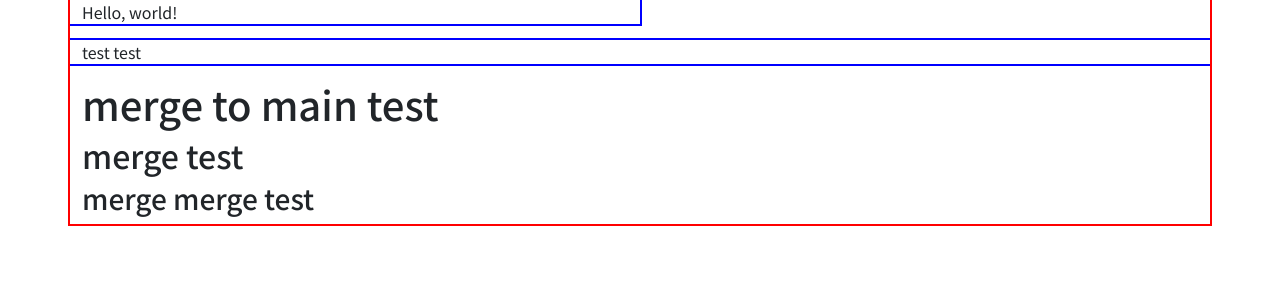
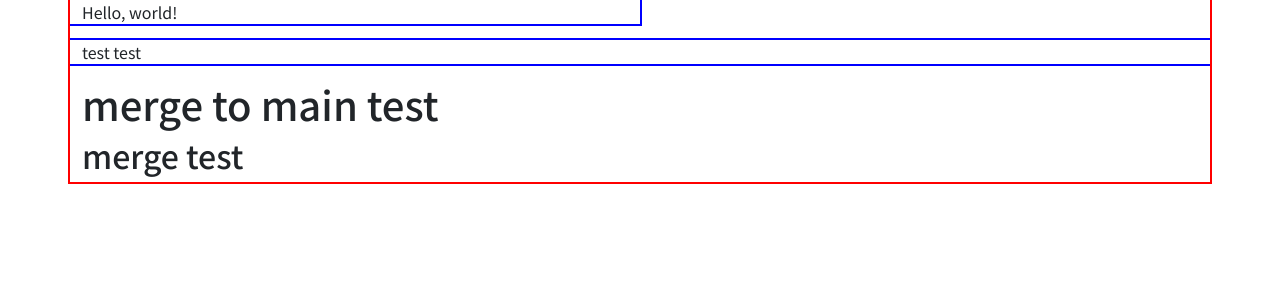
Before and after one commit to ChungYingHo/Twitter, a React (Create React App) app: page / in a window 1280 px wide. Shown: the top 300 px of the page. Built offline with nearby package versions, Linux system fonts and the light colour scheme.

Commit message:
test merge again

```diff
--- a/src/App.jsx
+++ b/src/App.jsx
@@ -7,7 +7,6 @@ function App() {
       <p>test test</p>
       <h1>merge to main test</h1>
       <h2>merge test</h2>
-      <h3>merge merge test</h3>
     </div>
   );
 }
```
